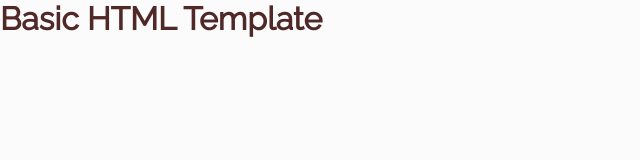
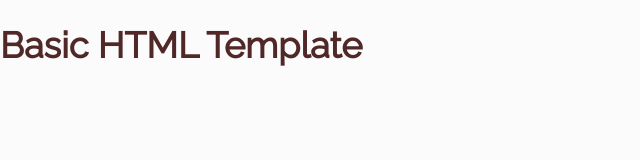
Before and after one commit to MrChester/rsschool-cv, a plain HTML site: page index.html in a window 1280 px wide. Shown: the whole page, without its empty margins (0-640 px from the left). Drawn offline with Linux system fonts and the light colour scheme.

Commit message:
refactor: change setup styles

```diff
--- a/style.css
+++ b/style.css
@@ -8,23 +8,20 @@
 }
 
 * {
-  margin: 0;
-  padding: 0;
   box-sizing: border-box;
 }
 
-body,
-html,
-.wrapper {
+body {
+  display: flex;
+  flex-direction: column;
+  background-color: var(--main-bg-color);
   min-height: 100vh;
+  margin: 0;
+  padding: 0;
   color: var(--main-text-color);
   font-family: "Raleway",Verdana, sans-serif;
   font-weight: normal;
-  font-size: 16px;
-}
-
-.wrapper {
-  background-color: var(--main-bg-color);
+  font-size: 18px;
 }
 
 .container{
```
